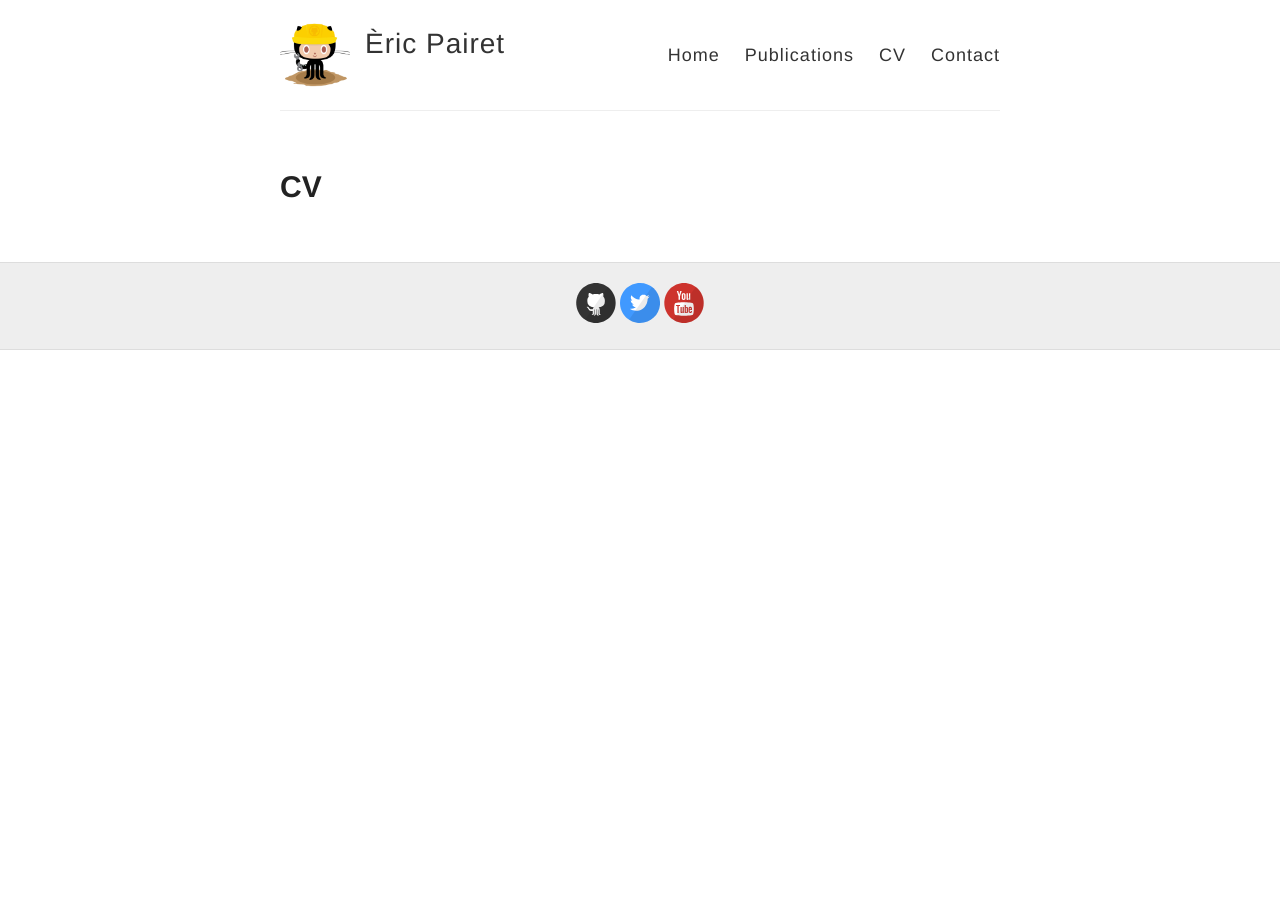
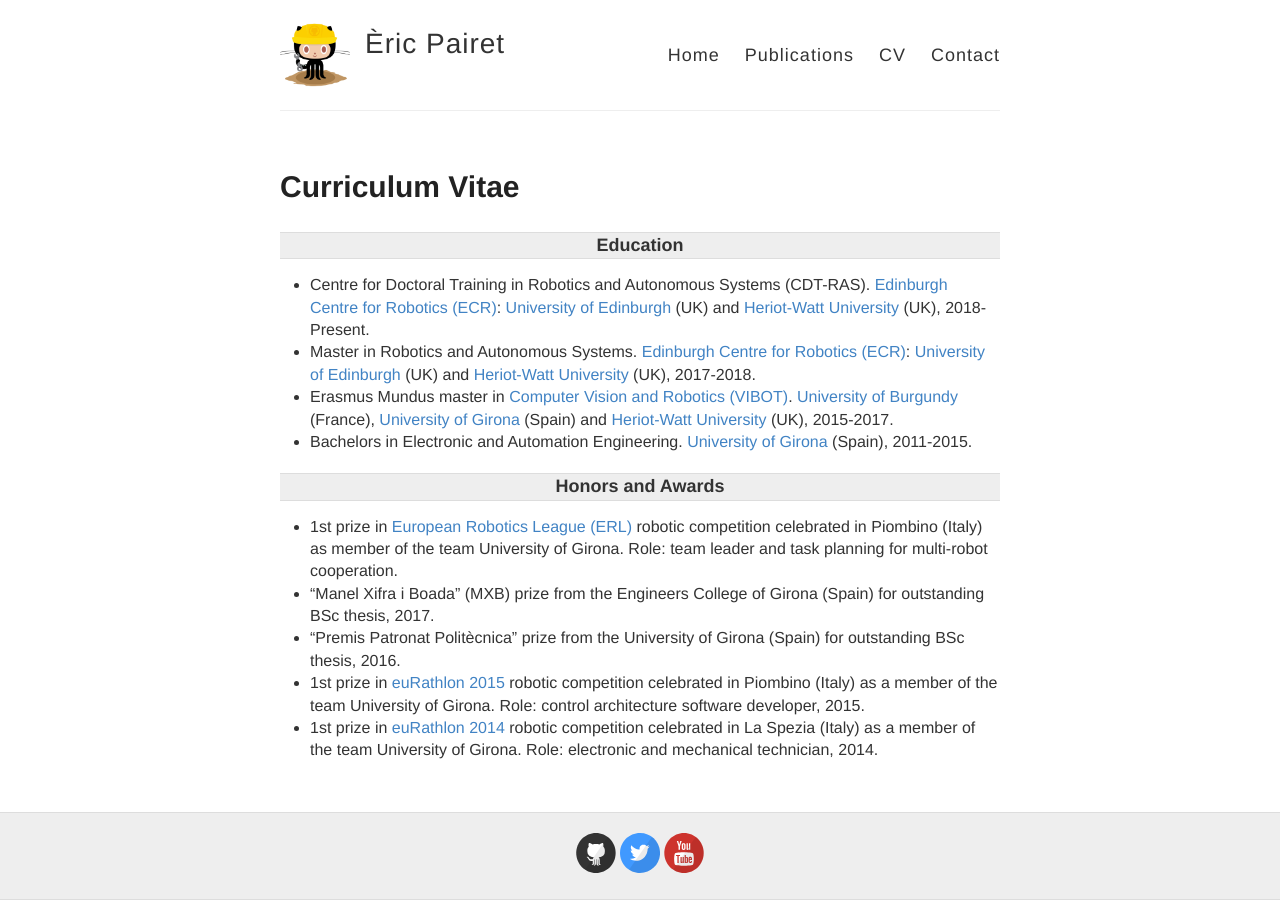
Before and after one commit to ericpairet/ericpairet.github.io, a Jekyll site: the page built from xtra/nav_tabs/cv.md, in a window 1280 px wide. Built offline with Jekyll 4.4.1, drawn with Linux system fonts in a browser that asks for light colours.

Commit message:
First version of the CV

```diff
--- a/xtra/nav_tabs/cv.md
+++ b/xtra/nav_tabs/cv.md
@@ -1,5 +1,62 @@
 ---
 layout: page
-title: CV
+title: Curriculum Vitae
 permalink: /xtra/nav_tabs/cv/
 ---
+
+
+<!--
+both worlds, industy and academia
+
+I was born in <a href="https://en.wikipedia.org/wiki/Banyoles" class="body">Banyoles (Catalonia - Spain)</a> and got my B.Sc. in Electronic and Automation Engineering from the <a href="https://www.udg.edu/" class="body">University of Girona</a> in Girona (Catalonia - Spain). My interest in robotics and computer visions made me.
+
+Then, my understanding of robotics and computer vision were futher refined during my
+
+
+  interest for robotics pushed me to undertake the
+
+A summary of my C.V is below. For a more complete version, please email me.
+-->
+
+<div class="wrapper-header">
+  <font size="4"><b>Education</b></font>
+</div>
+<ul>
+  <li> Centre for Doctoral Training in Robotics and Autonomous Systems (CDT-RAS). <a href="http://www.edinburgh-robotics.org/" class="body">Edinburgh Centre for Robotics (ECR)</a>: <a href="https://www.ed.ac.uk/" class="body">University of Edinburgh</a> (UK) and <a href="https://www.hw.ac.uk/" class="body">Heriot-Watt University</a> (UK), 2018-Present. </li>
+  <li> Master in Robotics and Autonomous Systems. <a href="http://www.edinburgh-robotics.org/" class="body">Edinburgh Centre for Robotics (ECR)</a>: <a href="https://www.ed.ac.uk/" class="body">University of Edinburgh</a> (UK) and <a href="https://www.hw.ac.uk/" class="body">Heriot-Watt University</a> (UK), 2017-2018. </li>
+  <li> Erasmus Mundus master in <a href="http://www.vibot.org/joint-msc-in-vision--robotics.html" class="body">Computer Vision and Robotics (VIBOT)</a>. <a href="http://en.u-bourgogne.fr/" class="body">University of Burgundy</a> (France), <a href="https://www.udg.edu/" class="body">University of Girona</a> (Spain) and <a href="https://www.hw.ac.uk/" class="body">Heriot-Watt University</a> (UK), 2015-2017. </li>
+  <li> Bachelors in Electronic and Automation Engineering. <a href="https://www.udg.edu/" class="body">University of Girona</a> (Spain), 2011-2015.  </li>
+</ul>
+
+
+
+
+
+
+
+<div class="wrapper-header">
+  <font size="4"><b>Honors and Awards</b></font>
+</div>
+<ul>
+  <li> 1st prize in <a href="https://www.eu-robotics.net/robotics_league/" class="body">European Robotics League (ERL)</a> robotic competition celebrated in Piombino (Italy) as member of the team University of Girona. Role: team leader and task planning for multi-robot cooperation. </li>
+  <li> “Manel Xifra i Boada” (MXB) prize from the Engineers College of Girona (Spain) for outstanding BSc thesis, 2017. </li>
+  <li> “Premis Patronat Politècnica” prize from the University of Girona (Spain) for outstanding BSc thesis, 2016. </li>
+  <li> 1st prize in <a href="https://www.eurathlon.eu/index.php/compete2/eurathlon2015/" class="body">euRathlon 2015</a> robotic competition celebrated in Piombino (Italy) as a member of the team University of Girona. Role: control architecture software developer, 2015. </li>
+  <li> 1st prize in <a href="https://www.eurathlon.eu/index.php/compete2/eurathlon2014/" class="body">euRathlon 2014</a> robotic competition celebrated in La Spezia (Italy) as a member of the team University of Girona. Role: electronic and mechanical technician, 2014. </li>
+</ul>
+
+
+
+
+
+
+
+
+<!--
+<div class="wrapper-header">
+  <font size="4"><b>Selected Press</b></font>
+</div>
+-->
+<!--https://www.eu-robotics.net/robotics_league/news/press/european-robotics-league-winners-tampere-finland.html?changelang=5-->
+<!--https://www.eurathlon.eu/index.php/compete2/eurathlon2015/results2015/-->
+<!--https://www.eurathlon.eu/index.php/compete2/eurathlon2014/1080-2/-->
```
